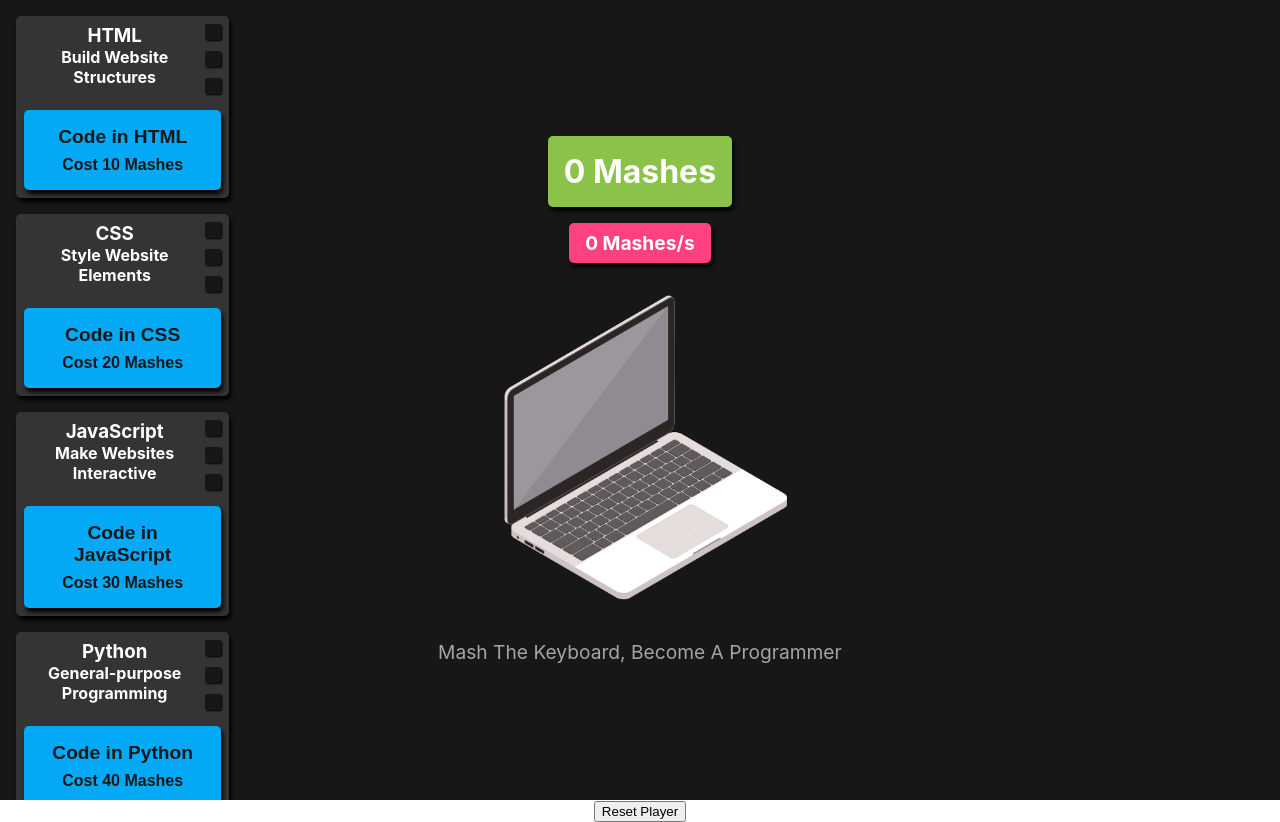
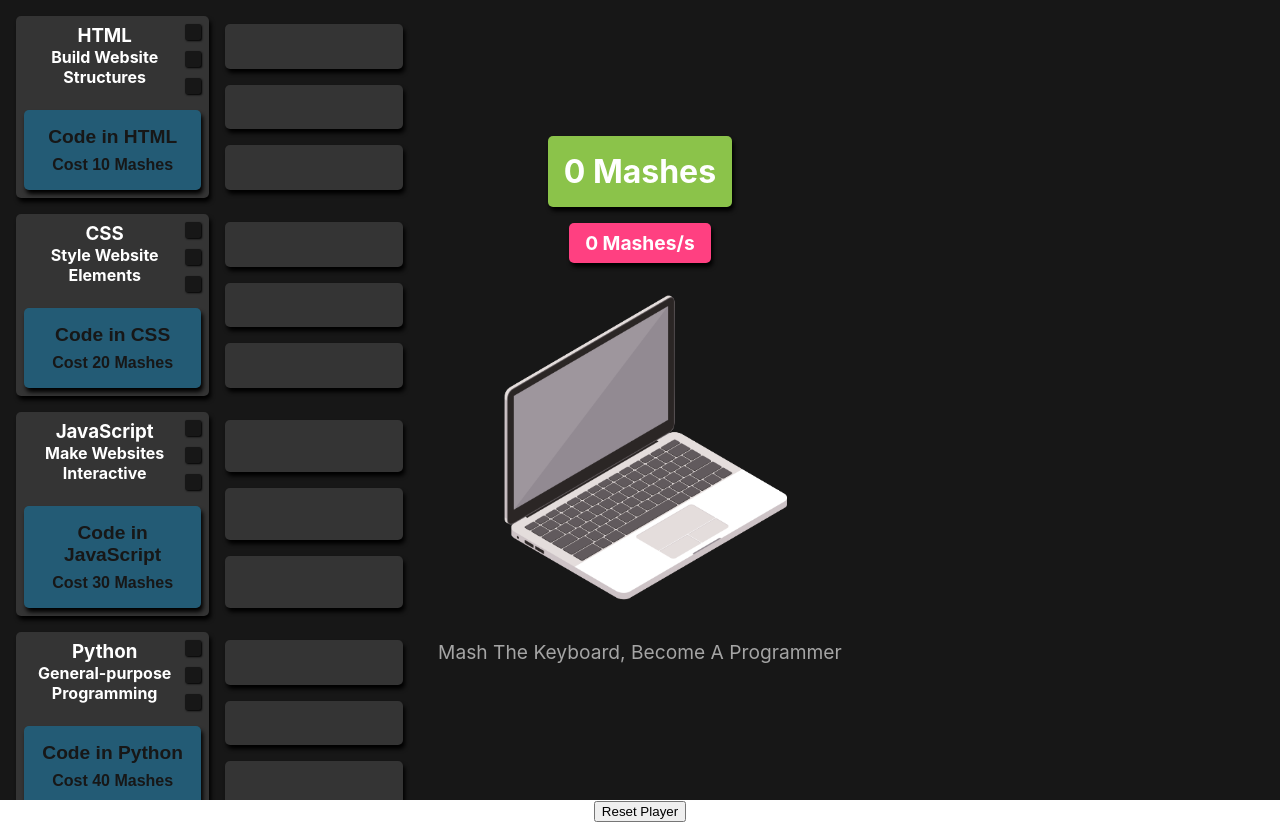
Before and after one commit to AntonErikssonCode/keyboard-masher, a React (Create React App) app: page / in a window 1280 px wide. Built offline with nearby package versions, Linux system fonts and the light colour scheme.

Commit message:
upgrade button styling

```diff
--- a/src/App.tsx
+++ b/src/App.tsx
@@ -5,7 +5,7 @@ import Layout from "./components/Layout";
 import upgradesConfig from "./config/upgradesConfig";
 
 function App() {
-  // Config Consts
+  // CONFIG CONSTS
   const expirationTimeInDays = 1;
   const defaultPlayer = {
     currentMashes: 0,
@@ -19,9 +19,13 @@ function App() {
       { name: "Java", number: 0, perks: 0, bought: false },
     ],
   };
+
+  // STATES
   const [playerInfoLoaded, setPlayerInfoLoaded] = useState(false);
   const [playerInfo, setPlayerInfo] = useState(defaultPlayer);
+  const [upgradeOpen, setUpgradeOpen] = useState({index: 0, open: false});
 
+  // USEEFFECT
   // LOAD INITIAL GAME DATA
   useEffect(() => {
     const cookieValue = Cookies.get("playerInfo");
@@ -40,15 +44,6 @@ function App() {
       console.dir("No Cookie");
     }
   }, []);
-
-  // INCREMENT totalMashes AND currentMashes
-  const handleMashClick = () => {
-    setPlayerInfo((prevPlayerInfo) => ({
-      ...prevPlayerInfo,
-      totalMashes: prevPlayerInfo.totalMashes + 1,
-      currentMashes: prevPlayerInfo.currentMashes + 1,
-    }));
-  };
 
   // SAVE playerInfo cookie TO COOKIE WHEN IT CHANGES
   useEffect(() => {
@@ -85,6 +80,7 @@ function App() {
     }
   }, [playerInfo.mashPerSec]);
 
+  // FUNCTIONS
   // RESETS cookie AND playerInfo
   const resetPlayerCookie = () => {
     setPlayerInfo(defaultPlayer);
@@ -93,6 +89,7 @@ function App() {
     }); // Set expiration to 1 day
   };
 
+  // RETURNS mashPerSecond BASED ON upgradesOwned
   function calculateMashPerSec() {
     const { upgradesOwned } = playerInfo;
     let mashPerSec = 0;
@@ -105,10 +102,22 @@ function App() {
         mashPerSec += upgradeData.mashPerSec * upgrade.number;
       }
     });
-
     return mashPerSec;
   }
 
+  // HANDLES
+  // INCREMENT totalMashes AND currentMashes
+  const handleMashClick = () => {
+    setPlayerInfo((prevPlayerInfo) => ({
+      ...prevPlayerInfo,
+      totalMashes: prevPlayerInfo.totalMashes + 1,
+      currentMashes: prevPlayerInfo.currentMashes + 1,
+    }));
+  };
+  const handleSetUpgradeOpen = (index: number, open: boolean) => {
+    setUpgradeOpen({index: index,  open: open})
+  };
+  // RETURN APP
   return (
     <div className="App">
       {playerInfoLoaded ? (
@@ -117,6 +126,9 @@ function App() {
             handleMashClick={handleMashClick}
             playerInfo={playerInfo}
             handleSetPlayerInfo={setPlayerInfo}
+            upgradeOpen={upgradeOpen}
+            handleSetUpgradeOpen={handleSetUpgradeOpen}
+
           />
           <button onClick={resetPlayerCookie}>Reset Player</button>
         </>
--- a/src/components/Layout.tsx
+++ b/src/components/Layout.tsx
@@ -9,6 +9,8 @@ interface LayoutProps {
   handleMashClick: () => void;
   playerInfo: any;
   handleSetPlayerInfo: (info: any) => void;
+  upgradeOpen: any;
+  handleSetUpgradeOpen: (index: number, open: boolean) => void;
 }
 
 function Layout(props: LayoutProps) {
@@ -22,6 +24,9 @@ function Layout(props: LayoutProps) {
               upgrade={upgrade}
               playerInfo={props.playerInfo}
               handleSetPlayerInfo={props.handleSetPlayerInfo}
+              upgradeOpen={props.upgradeOpen}
+              handleSetUpgradeOpen={props.handleSetUpgradeOpen}
+              index={index}
             />
           );
         })}
--- a/src/components/upgradesSection/Upgrade.tsx
+++ b/src/components/upgradesSection/Upgrade.tsx
@@ -6,12 +6,25 @@ interface UpgradeProps {
   upgrade: any;
   playerInfo: any;
   handleSetPlayerInfo: (info: any) => void;
+  upgradeOpen: any;
+  handleSetUpgradeOpen: (index: number, open: boolean) => void;
+  index: number;
 }
 function Upgrade({ handleSetPlayerInfo, upgrade, playerInfo }: UpgradeProps) {
   const { name, description, perks, difficulty } = upgrade;
   const [isPressed, setIsPressed] = useState(false);
   const [newCost, setNewCost] = useState(getCost(playerInfo, upgrade));
   const [bought, setBought] = useState(getBought(playerInfo, upgrade));
+  const [open, setOpen] = useState(false);
+
+  function handleOpen() {
+    setOpen(true);
+  }
+
+  function handleClose() {
+    setOpen(false);
+  }
+
   function handleMouseDown() {
     setIsPressed(true);
   }
@@ -65,7 +78,9 @@ function Upgrade({ handleSetPlayerInfo, upgrade, playerInfo }: UpgradeProps) {
     });
 
     const newPrice = Math.ceil(
-      mutiplier === 0 ? upgrade.cost : upgrade.cost * Math.pow(mutiplier, balanceConfig.upgradesMutiplier)
+      mutiplier === 0
+        ? upgrade.cost
+        : upgrade.cost * Math.pow(mutiplier, balanceConfig.upgradesMutiplier)
     );
     return newPrice;
   }
@@ -90,11 +105,17 @@ function Upgrade({ handleSetPlayerInfo, upgrade, playerInfo }: UpgradeProps) {
       handleSetPlayerInfo(updatedPlayerInfo);
     }
   }
+
   return (
+    <div className="upgradesSection">
       <div className="upgrades-container crazy-box-shadow default-border">
         <div className="upgrades-container-1">
           <div className="upgrades-container-2">
-          {bought ? <h3>{name + " (" + bought + "Days)"}</h3> : <h3>{name}</h3>}
+            {bought ? (
+              <h3>{name + " (" + bought + "Days)"}</h3>
+            ) : (
+              <h3>{name}</h3>
+            )}
 
             <h4>{description}</h4>
           </div>
@@ -117,6 +138,8 @@ function Upgrade({ handleSetPlayerInfo, upgrade, playerInfo }: UpgradeProps) {
         </div>
         <button
           className={`button-code crazy-box-shadow default-border ${
+            playerInfo.currentMashes >= newCost ? "button-code-glow" : "cant-afford-upgrade"
+          }  ${
             isPressed ? "pressed" : ""
           }  `}
           onMouseDown={handleMouseDown}
@@ -127,6 +150,24 @@ function Upgrade({ handleSetPlayerInfo, upgrade, playerInfo }: UpgradeProps) {
           <h4 className="text-color-black">{"Cost " + newCost + " Mashes"}</h4>
         </button>
       </div>
+      <div className="perks-container">
+        {perks.map((perk: any, index: number) => {
+          console.dir(perk);
+          return (
+            <div
+              key={perk.name + index}
+              className="perk default-border crazy-box-shadow"
+            >
+
+
+            </div>
+          );
+        })}
+        {/*         <div className="perk default-border crazy-box-shadow">perk1</div>
+        <div className="perk default-border crazy-box-shadow">perk2</div>
+        <div className="perk default-border crazy-box-shadow">perk3</div> */}
+      </div>
+    </div>
   );
 }
 
--- a/src/components/upgradesSection/upgrade.css
+++ b/src/components/upgradesSection/upgrade.css
@@ -1,3 +1,8 @@
+.upgradesSection {
+  display: flex;
+  width: 100%;
+  gap: 0.5rem;
+}
 .upgrades-container {
   width: 50%;
   height: auto;
@@ -15,12 +20,10 @@
   min-height: 70px;
 }
 
-
 .upgrades-container-3 {
   display: flex;
   flex-direction: column;
   justify-content: space-between;
-
 }
 
 .upgrade-bought {
@@ -32,11 +35,9 @@
 }
 .upgrade-bought-true {
   background-color: var(--accent-color);
-
 }
 .button-code {
   border: none;
-/*   background-color: var(--background-color); */
   background-color: var(--accent-color);
   color: var(--text-color);
   padding: 1rem;
@@ -47,22 +48,71 @@ justify-content: center;
   align-items: center;
   gap: 0.5rem;
   transition: transform 0.1s ease;
-
-
 }
 
-.button-code:hover{
+.button-code-glow {
+  box-shadow: 0 0 -3px -3px var(--accent-color-2);
+
+  animation: glow  ease-in-out 2s infinite;
+}
+.button-code-glow:hover::after {
+  opacity: 1;
+}
+
+@keyframes glow {
+  0% {
+    box-shadow: 0 0 -3px -3px var(--accent-color-2);
+  }
+  50% {
+    box-shadow: 0 0 5px 5px var(--accent-color-2);
+  }
+  100% {
+    box-shadow: 0 0 -3px -3px var(--accent-color-2);
+  }
+}
+.cant-afford-upgrade{
+  background-color: var(--accent-color-3);
+}
+
+.button-code:hover {
   transform: scale(1.02);
 }
 .button-code.pressed {
   transform: scale(0.95);
-
 }
 
-.button-code  h3{
+.button-code h3 {
   font-size: 1.2rem;
-
 }
-.button-code  h4{
+.button-code h4 {
   font-size: 1rem;
 }
+
+.perks-container {
+  width: 50%;
+  height: calc(100%-1rem);
+  gap: 1rem;
+  display: flex;
+  flex-direction: column;
+  justify-content: space-between;
+  padding: 0.5rem;
+}
+.perk {
+  flex-basis: 33.33%;
+  display: flex;
+
+  background-color: var(--background-color2);
+  color: white;
+  padding: 0.2rem 0.5rem;
+}
+
+@keyframes slideIn {
+  from {
+    transform: translateX(100%); /* Slide in from right */
+    opacity: 0;
+  }
+  to {
+    transform: translateX(0); /* Slide to the original position */
+    opacity: 1;
+  }
+}
--- a/src/index.css
+++ b/src/index.css
@@ -15,7 +15,8 @@ body {
   --primary-color: #8BC34A;
   --secondary-color: #FF4081;
   --accent-color: #03A9F4;
-}
+  --accent-color-2: rgba(81, 200, 255, 0.3);
+  --accent-color-3: #03a8f457;}
 
 .crazy-box-shadow{
   box-shadow: 2px 4px 4px black
```
Lines whose indentation alone changed are shown as unchanged.
